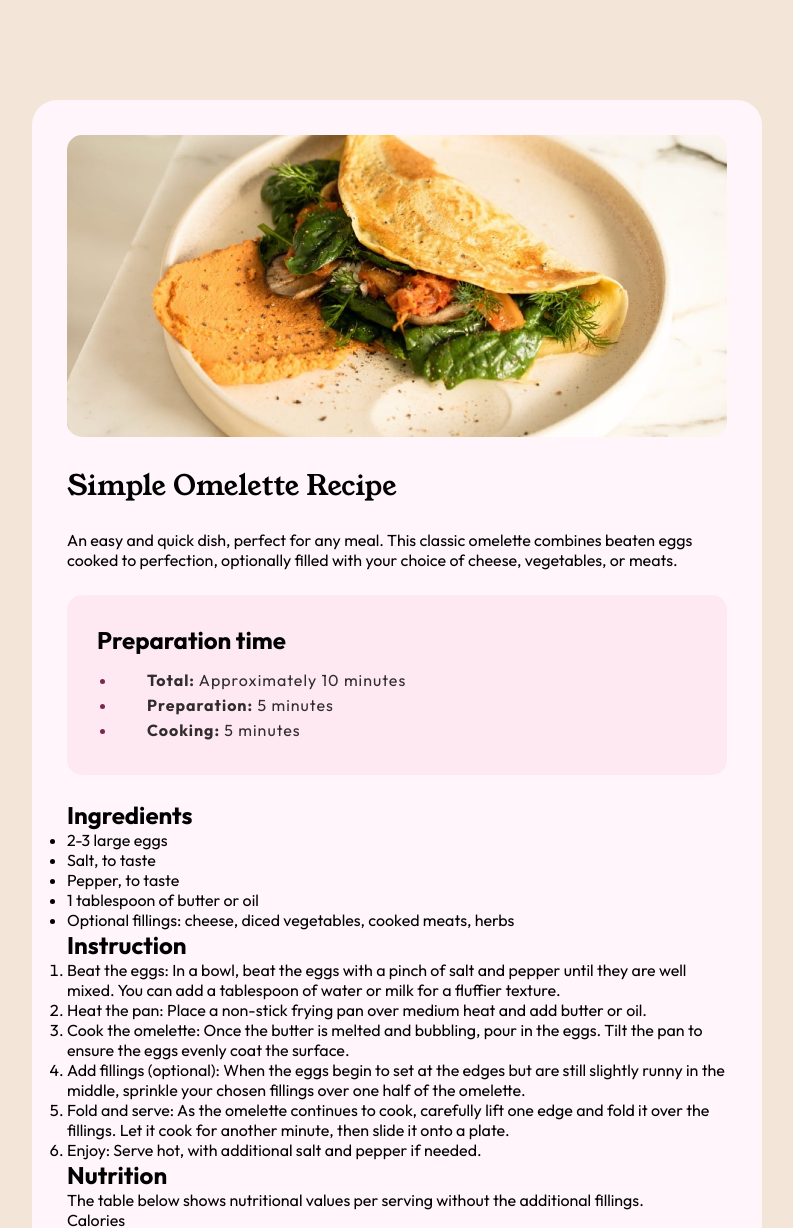
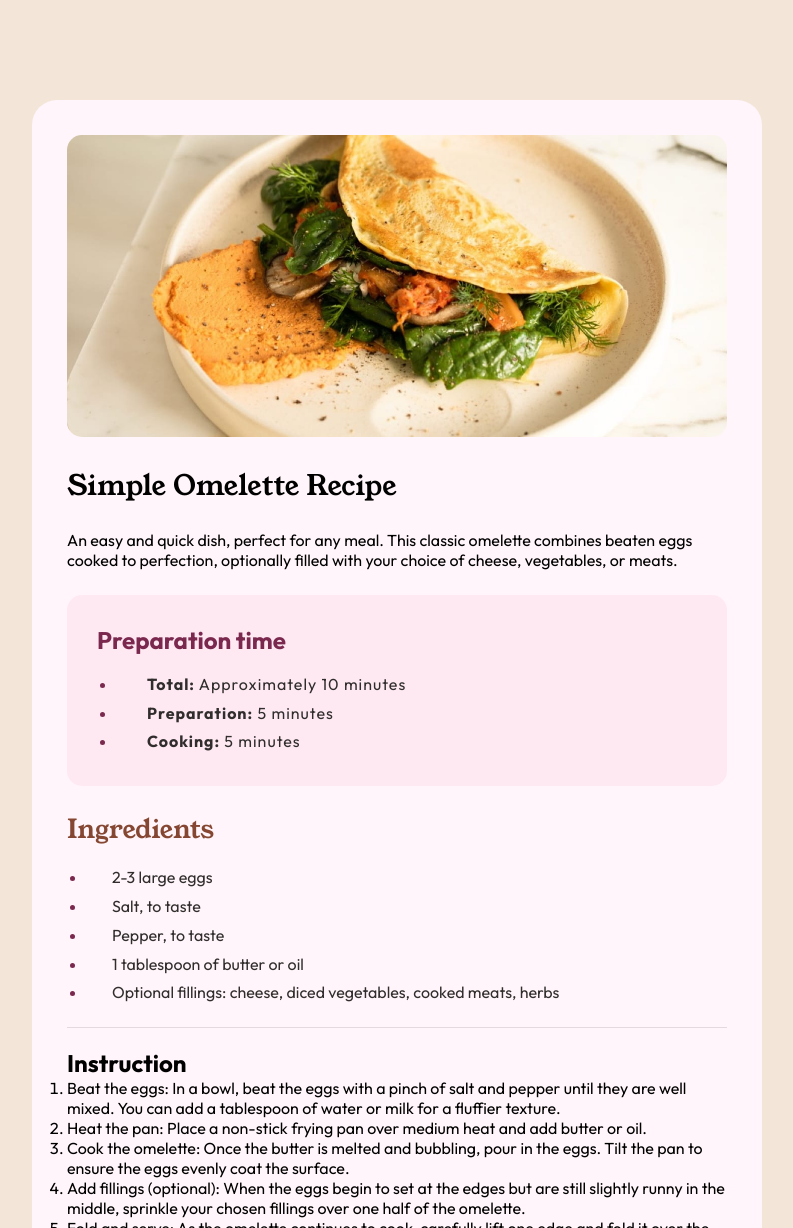
Before and after one commit to zlatan-cic/recipe-page-main, a plain HTML site: page index.html in a window 1280 px wide. Shown: the top 1228 px of the page, without its empty margins (243-1036 px from the left). Drawn offline with Linux system fonts and the light colour scheme.

Commit message:
Ingredients CSS

```diff
--- a/index.html
+++ b/index.html
@@ -34,12 +34,12 @@
       <div class="ingredients">
         <h2 class="title">Ingredients</h2>
         <ul>
-          <li>2-3 large eggs</li>
-          <li>Salt, to taste</li>
-          <li>Pepper, to taste</li>
-          <li>1 tablespoon of butter or oil</li>
+          <li><p>2-3 large eggs</p></li>
+          <li><p>Salt, to taste</p></li>
+          <li><p>Pepper, to taste</p></li>
+          <li><p>1 tablespoon of butter or oil</p></li>
           <li>
-            Optional fillings: cheese, diced vegetables, cooked meats, herbs
+            <p>Optional fillings: cheese, diced vegetables, cooked meats, herbs</p>
           </li>
         </ul>
       </div>
--- a/styles/style.css
+++ b/styles/style.css
@@ -83,6 +83,7 @@ body {
 
 .prep-container .title {
    margin-bottom: 15px;
+   color: var(--second-primaty-color);
 }
 
 .prep-container ul {
@@ -99,10 +100,42 @@ body {
    color: var(--dark-charcoal);
    /* opacity: .9; */
    letter-spacing: 1px;
-   margin-bottom: 5px;
+   /* margin-bottom: 5px; */
+   line-height: 1.8;
 }
 
 .prep-container li  {
    /* background-color: aqua; */
    padding-left: 30px;
 }
+
+.ingredients {
+   /* background-color: aqua; */
+   /* padding: 15px; */
+   border-bottom:1px solid rgba(70, 69, 69, 0.151)  ;
+   padding-bottom: 20px;
+   margin-bottom: 20px;
+}
+
+.ingredients .title {
+   margin-bottom: 15px;
+   color: var(--primaty-color);
+   font-family: var(--young-serif);
+   font-size: 26px;
+   font-weight: 400;
+}
+
+.ingredients ul {
+   margin-left: 10px;
+}
+.ingredients li {
+   margin-left: 10px;
+   color: var(--second-primaty-color);
+}
+
+.ingredients p{
+   /* background-color: blue; */
+   margin-left: 25px;
+   line-height: 1.8;
+   color: var(--dark-charcoal);
+}
```
